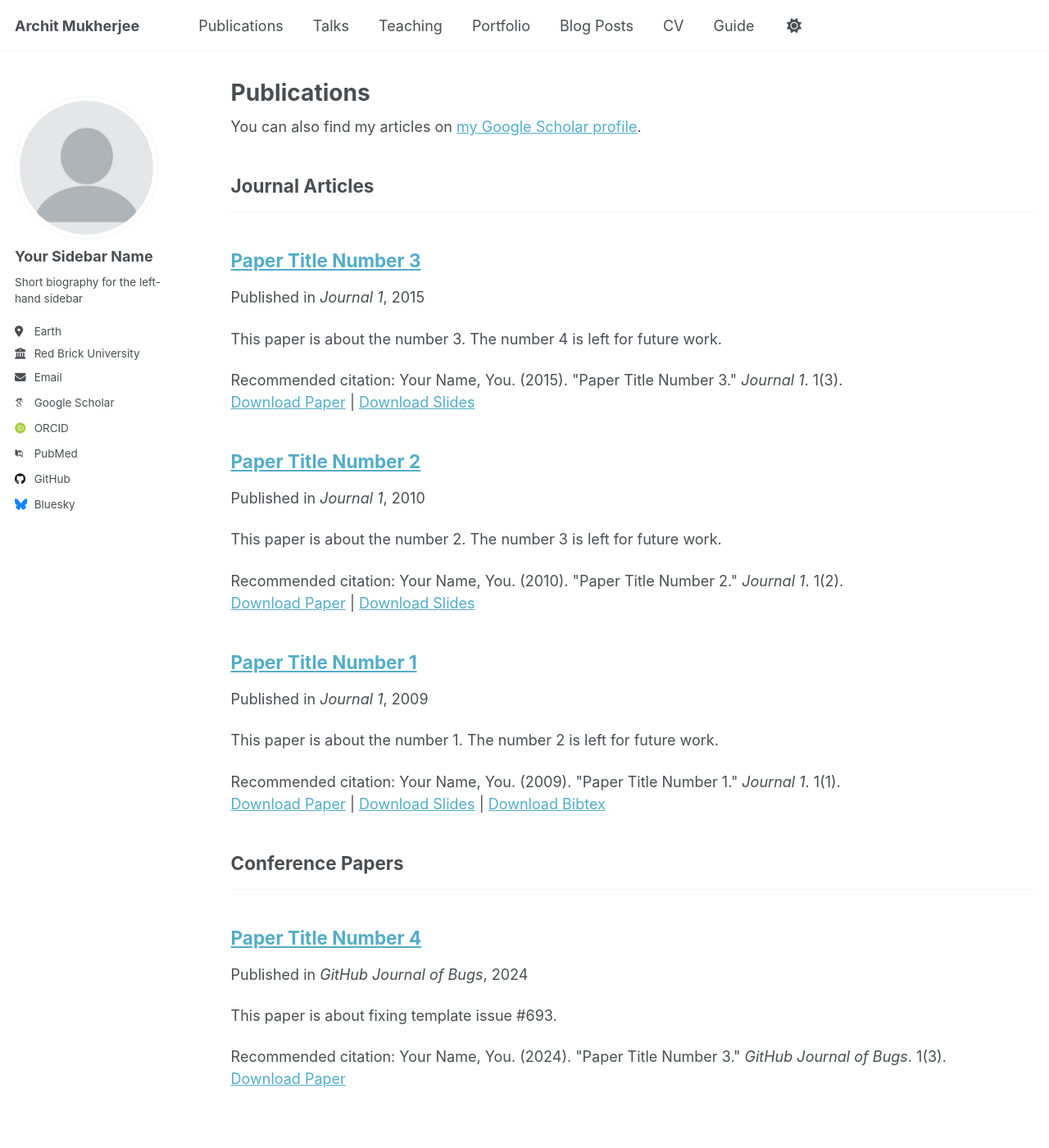
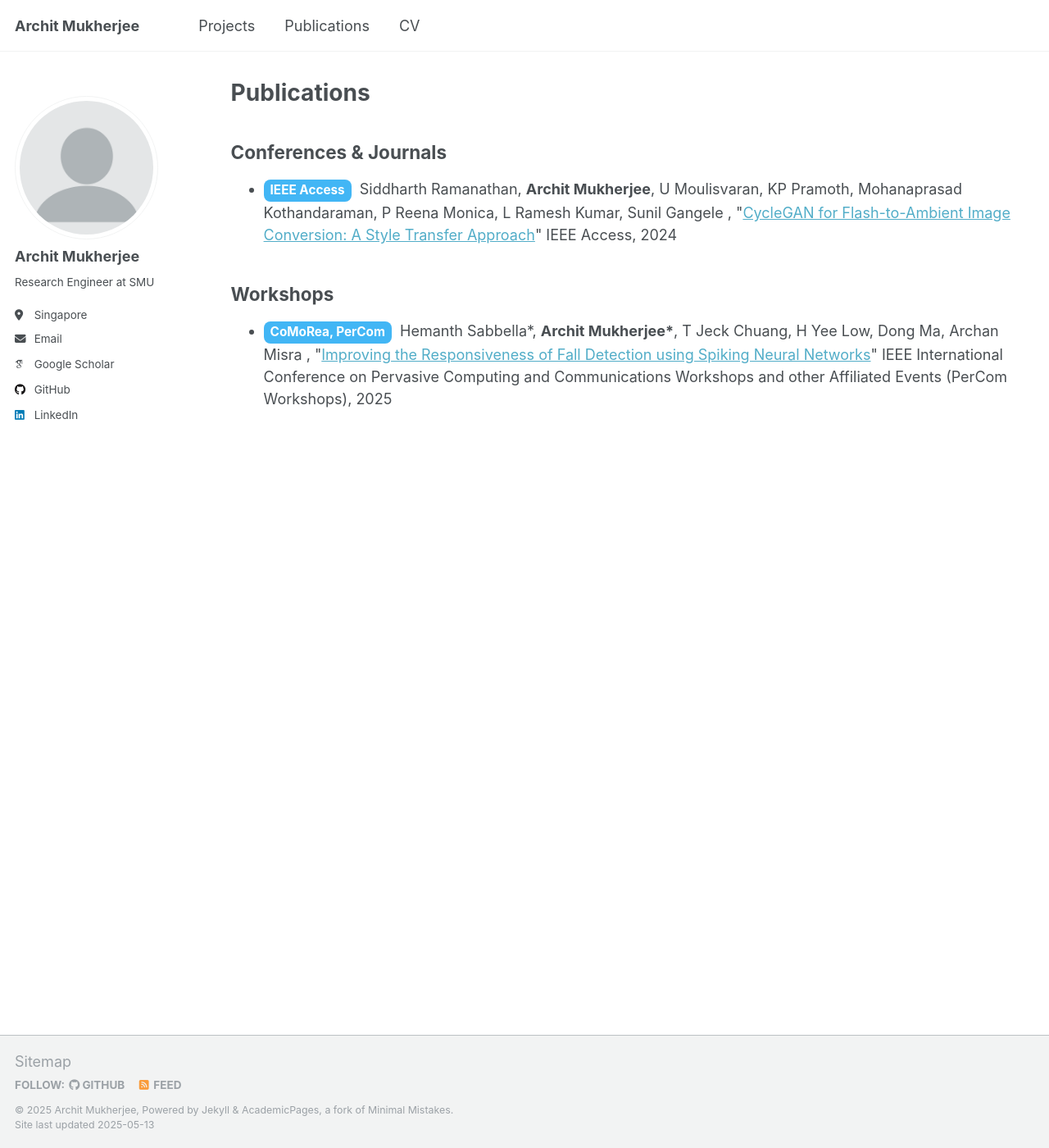
Before and after one commit to ArchitMukherjee/architmukherjee.github.io, a Jekyll site: the page built from _pages/publications.html, in a window 1280 px wide and 1400 px high. Shown: the whole window at 82% size. Built offline with Jekyll 4.4.1, drawn with Linux system fonts in a browser that asks for light colours; some web fonts are replaced.

Commit message:
first edit

```diff
--- a/_config.yml
+++ b/_config.yml
@@ -13,9 +13,9 @@ title                    : "Archit Mukherjee"
 title_separator          : "-"
 name                     : &name "Archit Mukherjee"
 description              : &description "personal description"
-url                      : https://academicpages.github.io # the base hostname & protocol for your site e.g. "https://[your GitHub username].github.io" or if you already have some other page hosted on Github then use "https://[your GitHub username].github.io/[Your Repo Name]"
+url                      : https://architmukherjee.github.io # the base hostname & protocol for your site e.g. "https://[your GitHub username].github.io" or if you already have some other page hosted on Github then use "https://[your GitHub username].github.io/[Your Repo Name]"
 baseurl                  : "" # the subpath of your site, e.g. "/blog"
-repository               : "academicpages/academicpages.github.io"
+repository               : "architmukherjee/architmukherjee.github.io"
 
 # Site Author - The following control what appear as part of the author content on the side bar.
 #               If a field is blank the icon and link will not appear, otherwise it will be shown.
@@ -23,22 +23,22 @@ repository               : "academicpages/academicpages.github.io"
 author:
   # Biographic information
   avatar           : "profile.png"
-  name             : "Your Sidebar Name"
+  name             : "Archit Mukherjee"
   pronouns         : # example: "she/her"
-  bio              : "Short biography for the left-hand sidebar"
-  location         : "Earth"
-  employer         : "Red Brick University"
+  bio              : "Research Engineer at SMU"
+  location         : "Singapore"
+  employer         :
   uri              : # URL
-  email            : "none@example.org"
+  email            : "archit.mukherjee@gmail.com"
 
   # Academic websites
   academia         : # URL
   arxiv            : # URL - Update with the correct link to your profile
-  googlescholar    : "https://scholar.google.com/citations?user=PS_CX0AAAAAJ"
+  googlescholar    : "https://scholar.google.com/citations?user=5PgiEK8AAAAJ"
   impactstory      : # URL
-  orcid            : "http://orcid.org/yourorcidurl"
+  orcid            : # URL
   semantic         : # URL
-  pubmed           : "https://www.ncbi.nlm.nih.gov/pubmed/?term=john+snow"
+  pubmed           : # URL
   researchgate     : # URL
   scopus           : # URL
 
@@ -46,12 +46,12 @@ author:
   bitbucket        : # Username - Update with your username on the site
   codepen          : # Username
   dribbble         : # Username
-  github           : "academicpages"
+  github           : "architmukherjee"
   kaggle           : # Username
   stackoverflow    : # User number or user number and name (i.e., use "1" or "1/jeff-atwood")
 
   # Social media
-  bluesky          : "bsky.app" # Replace this with you Bluesky username
+  bluesky          : # Replace this with you Bluesky username
   facebook         : # Username
   flickr           : # Username
   foursquare       : # Username
@@ -60,7 +60,7 @@ author:
   keybase          : # Username
   instagram        : # Username
   lastfm           : # Username
-  linkedin         : # Username
+  linkedin         : "architmukherjee"
   mastodon         : # URL
   medium           : # URL
   pinterest        : # Username
@@ -223,6 +223,9 @@ collections:
   portfolio:
     output: true
     permalink: /:collection/:path/
+  projects:
+    output: true
+    permalink: /:collection/:path/
   talks:
     output: true
     permalink: /:collection/:path/
--- a/_includes/masthead.html
+++ b/_includes/masthead.html
@@ -15,9 +15,9 @@
             {% endif %}
             <li class="masthead__menu-item"><a href="{{ domain }}{{ link.url }}">{{ link.title }}</a></li>
           {% endfor %}
-          <li id="theme-toggle" class="masthead__menu-item persist tail">
+          <!-- <li id="theme-toggle" class="masthead__menu-item persist tail">
             <a><i id="theme-icon" class="fa-solid fa-sun" aria-hidden="true" title="toggle theme"></i></a>
-          </li>
+          </li> -->
         </ul>
         <ul class="hidden-links hidden"></ul>
       </nav>
--- a/_pages/publications.html
+++ b/_pages/publications.html
@@ -5,29 +5,46 @@ permalink: /publications/
 author_profile: true
 ---
 
-{% if site.author.googlescholar %}
-  <div class="wordwrap">You can also find my articles on <a href="{{site.author.googlescholar}}">my Google Scholar profile</a>.</div>
-{% endif %}
-
 {% include base_path %}
 
-<!-- New style rendering if publication categories are defined -->
-{% if site.publication_category %}
-  {% for category in site.publication_category  %}
-    {% assign title_shown = false %}
-    {% for post in site.publications reversed %}
-      {% if post.category != category[0] %}
-        {% continue %}
-      {% endif %}
-      {% unless title_shown %}
-        <h2>{{ category[1].title }}</h2><hr />
-        {% assign title_shown = true %}
-      {% endunless %}
-      {% include archive-single.html %}
-    {% endfor %}
+<h2>Conferences & Journals</h2>
+<ul>
+  {% assign conferences = site.publications | where: "category", "conference" | sort: "year" | reverse %}
+  {% for pub in conferences %}
+    <li>
+      <span class="venue-pill">{{ pub.venue }}</span>
+      {% assign author_list = pub.authors | split: ", " %}
+      {% assign highlights = pub.highlight_authors | default: "" %}
+      {% for author in author_list %}
+        {% if highlights contains author %}
+          <strong>{{ author }}</strong>{% unless forloop.last %}, {% endunless %}
+        {% else %}
+          {{ author }}{% unless forloop.last %}, {% endunless %}
+        {% endif %}
+      {% endfor %},
+      "<a href='{{ pub.url }}'>{{ pub.title }}</a>"
+      {{ pub.venue_long }}, {{ pub.year }}
+    </li>
   {% endfor %}
-{% else %}
-  {% for post in site.publications reversed %}
-    {% include archive-single.html %}
+</ul>
+
+<h2>Workshops</h2>
+<ul>
+  {% assign workshops = site.publications | where: "category", "workshop" | sort: "year" | reverse %}
+  {% for pub in workshops %}
+    <li>
+      <span class="venue-pill">{{ pub.venue }}</span>
+      {% assign author_list = pub.authors | split: ", " %}
+      {% assign highlights = pub.highlight_authors | default: "" %}
+      {% for author in author_list %}
+        {% if highlights contains author %}
+          <strong>{{ author }}</strong>{% unless forloop.last %}, {% endunless %}
+        {% else %}
+          {{ author }}{% unless forloop.last %}, {% endunless %}
+        {% endif %}
+      {% endfor %},
+      "<a href='{{ pub.url }}'>{{ pub.title }}</a>"
+      {{ pub.venue_long }}, {{ pub.year }}
+    </li>
   {% endfor %}
-{% endif %}
+</ul>
--- /dev/null
+++ b/_publications/2024-ieee-access-cycle-gan.md
@@ -0,0 +1,13 @@
+---
+title: "CycleGAN for Flash-to-Ambient Image Conversion: A Style Transfer Approach"
+authors: "Siddharth Ramanathan, Archit Mukherjee, U Moulisvaran, KP Pramoth, Mohanaprasad Kothandaraman, P Reena Monica, L Ramesh Kumar, Sunil Gangele"
+highlight_authors: ["Archit Mukherjee"]
+venue: "IEEE Access"
+venue_long: "IEEE Access"
+year: 2024
+date: 2024-12-02
+category: "conference"
+url: "https://ieeexplore.ieee.org/document/XXXXX"  # Replace with actual URL
+---
+
+With the increasing prominence of mobile photography, capturing high-quality images in low-light conditions, especially with flash, remains a significant challenge. This study introduces innovative deep learning techniques to convert flash images into ambient images, with a particular focus on style transfer methods. A novel approach employing CycleGAN for flash-to-ambient image conversion achieves a mean PSNR of 16.667 on a diverse dataset. Comparative analysis against other models highlights CycleGAN’s superior performance, both in terms of objective metrics and subjective visual quality. This approach showcases promising potential in overcoming the limitations of current techniques, significantly enhancing the realism and quality of images captured in challenging lighting conditions.
--- /dev/null
+++ b/_publications/2025-comorea-improving-responsiveness.md
@@ -0,0 +1,14 @@
+---
+title: "Improving the Responsiveness of Fall Detection using Spiking Neural Networks"
+collection: publications
+permalink: /publications/2025-comorea-fall-detection
+date: 2025-03-01
+venue: CoMoRea, PerCom
+venue_long: IEEE International Conference on Pervasive Computing and Communications Workshops and other Affiliated Events (PerCom Workshops)
+authors: Hemanth Sabbella*, Archit Mukherjee*, T Jeck Chuang, H Yee Low, Dong Ma, Archan Misra
+highlight_authors: Archit Mukherjee*
+year: 2025
+category: workshop
+---
+
+This paper presents a novel approach to improving the responsiveness of fall detection systems by leveraging Spiking Neural Networks (SNNs). The proposed system significantly reduces latency in detection while maintaining high accuracy, making it suitable for real-time health monitoring applications. The method was evaluated using benchmark datasets and demonstrated superior performance in comparison to traditional ANN-based approaches.
--- a/assets/css/main.scss
+++ b/assets/css/main.scss
@@ -41,3 +41,14 @@
     "vendor/font-awesome/brands",
     "vendor/magnific-popup/magnific-popup"
 ;
+
+.venue-pill {
+  display: inline-block;
+  background-color: #42b6f5; /* light blue, matches your image */
+  color: white;
+  font-weight: bold;
+  border-radius: 8px;
+  padding: 2px 8px;
+  font-size: 0.85em;
+  margin-right: 5px;
+}
```
Also changed, not shown: _data/navigation.yml (+15 -11 lines), _pages/about.md (+9 -4 lines), _pages/projects.html (added, +13 -0 lines), _projects/project-1.md (added, +7 -0 lines), _projects/project-2.html (added, +7 -0 lines), 1 other file.
